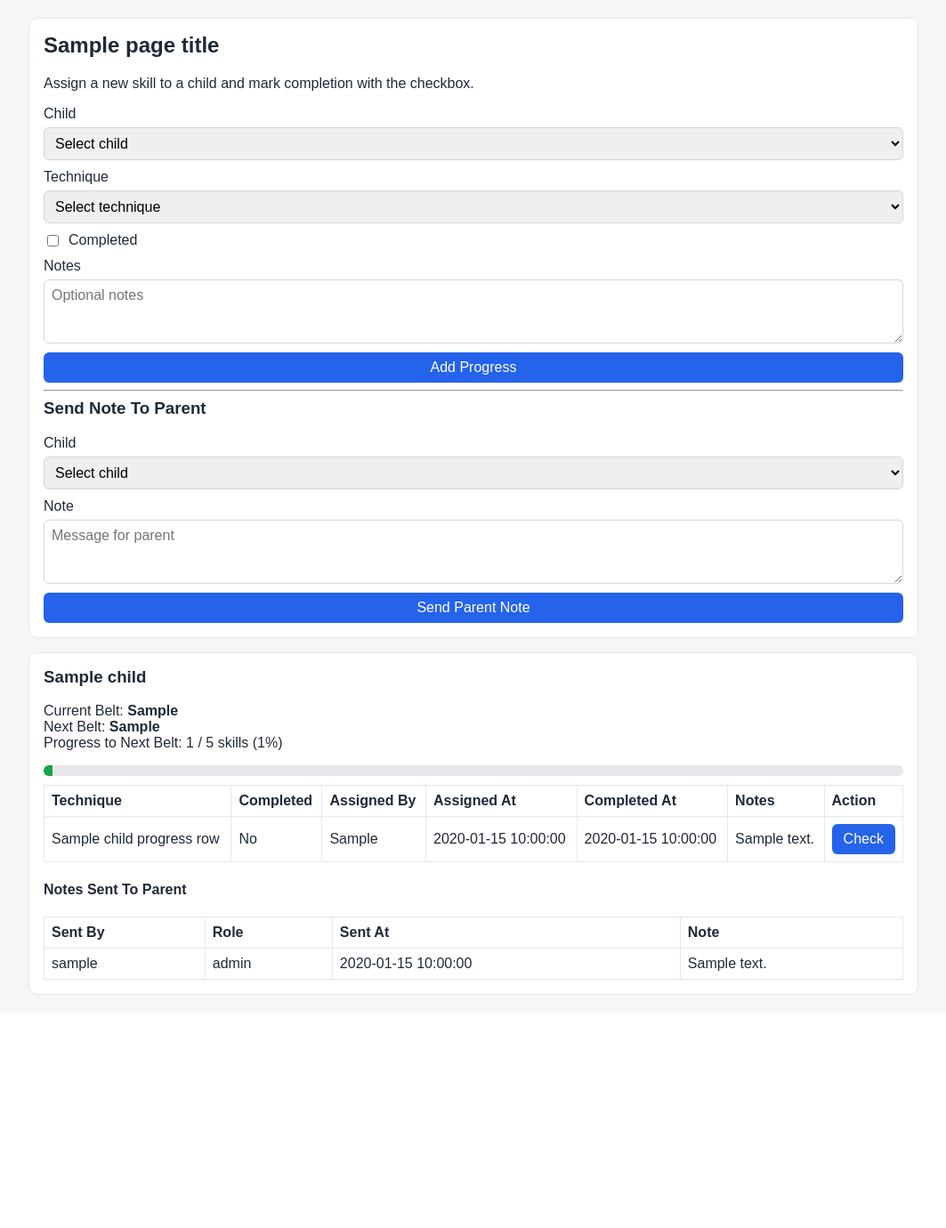
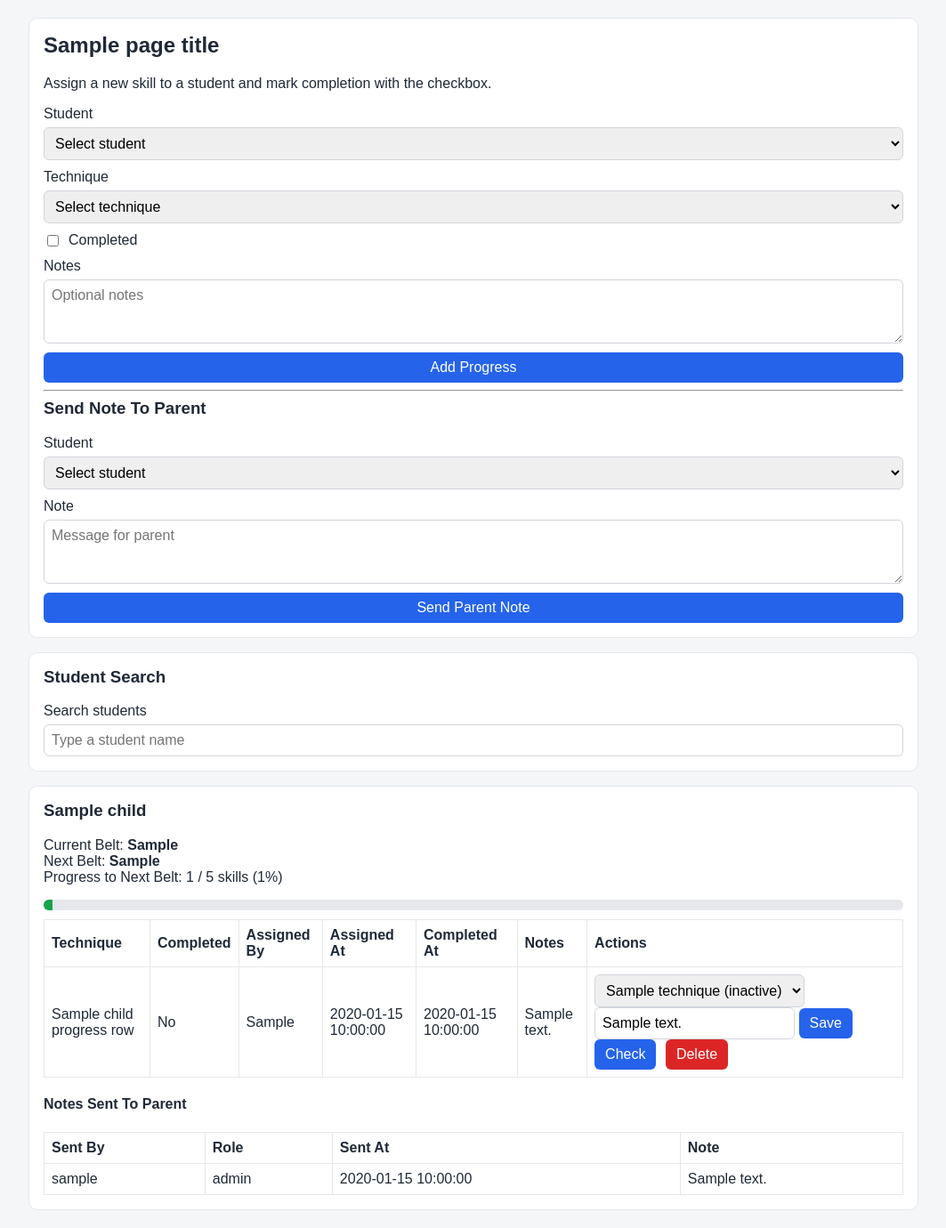
Before and after one commit to justinhoang710/SE-Project, a Flask app: template templates/progress_screen.html in a window 1280 px wide. Shown: the part 49-1429 px from the top of the page at 89% size, without its empty margins (108-1171 px from the left). Before the commit the page ends 1167 px from the top, so only its background shows below. Run offline with Flask 3, Linux system fonts and the light colour scheme; the template is opened without the code that fills it: most values are stand-ins (such as "Sample title", 1, 10 or a date in 2020).

Commit message:
updated editing techniques

```diff
--- a/app.py
+++ b/app.py
@@ -97,6 +97,7 @@ def _fetch_child_progress_rows(cur, child_ids):
         SELECT
             csp.id,
             csp.child_id,
+            csp.technique_id,
             csp.completed,
             csp.assigned_at,
             csp.completed_at,
@@ -302,7 +303,7 @@ def register():
             return render_template("register.html")
 
         if role == "parent" and not child_name:
-            flash("Parent registration requires a child name.", "error")
+            flash("Parent registration requires a student name.", "error")
             return render_template("register.html")
 
         db = get_db()
@@ -562,7 +563,7 @@ def request_callout():
 
 
 def _staff_progress_screen(page_title):
-    # Shared employee/manager child-progress entry and listing screen.
+    # Shared employee/manager student-progress entry and listing screen.
     db = get_db()
     cur = db.cursor(dictionary=True)
 
@@ -576,7 +577,7 @@ def _staff_progress_screen(page_title):
             cur.execute("SELECT id FROM children WHERE id = %s", (child_id,))
             child = cur.fetchone()
             if not child or not parent_note:
-                flash("Please choose a valid child and write a note.", "error")
+                flash("Please choose a valid student and write a note.", "error")
                 cur.close()
                 return redirect(request.path)
 
@@ -602,7 +603,7 @@ def _staff_progress_screen(page_title):
             technique = cur.fetchone()
 
             if not child or not technique:
-                flash("Please choose a valid child and active technique.", "error")
+                flash("Please choose a valid student and active technique.", "error")
                 cur.close()
                 return redirect(request.path)
 
@@ -620,8 +621,9 @@ def _staff_progress_screen(page_title):
 
     cur.execute("SELECT id, child_name FROM children ORDER BY child_name")
     children = cur.fetchall()
-    cur.execute("SELECT id, technique_name FROM techniques WHERE is_active = 1 ORDER BY technique_name")
-    techniques = cur.fetchall()
+    cur.execute("SELECT id, technique_name, is_active FROM techniques ORDER BY technique_name")
+    all_techniques = cur.fetchall()
+    techniques = [t for t in all_techniques if t["is_active"]]
     child_summary = _fetch_child_progress_summary(cur)
     child_progress_rows = _fetch_child_progress_rows(cur, [c["id"] for c in child_summary])
     child_parent_notes = _fetch_parent_notes_rows(cur, [c["id"] for c in child_summary])
@@ -631,6 +633,7 @@ def _staff_progress_screen(page_title):
         page_title=page_title,
         children=children,
         techniques=techniques,
+        all_techniques=all_techniques,
         child_summary=child_summary,
         child_progress_rows=child_progress_rows,
         child_parent_notes=child_parent_notes,
@@ -864,7 +867,7 @@ def manager_schedule():
 @role_required("manager")
 def manager_progress():
     # Reuse shared progress page with manager-specific title text.
-    return _staff_progress_screen("Child Progress Screen (Manager)")
+    return _staff_progress_screen("Student Progress Screen (Manager)")
 
 
 @app.route("/techniques", methods=["GET", "POST"])
@@ -1021,6 +1024,66 @@ def toggle_progress(progress_id):
     return redirect(request.referrer or url_for("dashboard"))
 
 
+@app.route("/progress/<int:progress_id>/edit", methods=["POST"])
+@login_required
+@role_required("employee", "manager")
+def edit_progress(progress_id):
+    # Update technique and notes for an assigned student progress row.
+    db = get_db()
+    cur = db.cursor(dictionary=True)
+    technique_id = request.form.get("technique_id", type=int)
+    notes = request.form.get("notes", "").strip()
+
+    if not technique_id:
+        cur.close()
+        flash("Technique is required.", "error")
+        return redirect(request.referrer or url_for("dashboard"))
+
+    cur.execute("SELECT id FROM techniques WHERE id = %s", (technique_id,))
+    technique = cur.fetchone()
+    if not technique:
+        cur.close()
+        flash("Technique not found.", "error")
+        return redirect(request.referrer or url_for("dashboard"))
+
+    cur.execute(
+        """
+        UPDATE child_skill_progress
+        SET technique_id = %s, notes = %s
+        WHERE id = %s
+        """,
+        (technique_id, notes or None, progress_id),
+    )
+    if cur.rowcount == 0:
+        cur.close()
+        flash("Progress item not found.", "error")
+        return redirect(request.referrer or url_for("dashboard"))
+
+    db.commit()
+    cur.close()
+    flash("Progress row updated.", "success")
+    return redirect(request.referrer or url_for("dashboard"))
+
+
+@app.route("/progress/<int:progress_id>/delete", methods=["POST"])
+@login_required
+@role_required("employee", "manager")
+def delete_progress(progress_id):
+    # Remove an assigned student progress row.
+    db = get_db()
+    cur = db.cursor(dictionary=True)
+    cur.execute("DELETE FROM child_skill_progress WHERE id = %s", (progress_id,))
+    if cur.rowcount == 0:
+        cur.close()
+        flash("Progress item not found.", "error")
+        return redirect(request.referrer or url_for("dashboard"))
+
+    db.commit()
+    cur.close()
+    flash("Progress row deleted.", "success")
+    return redirect(request.referrer or url_for("dashboard"))
+
+
 @app.route("/manager/requests/<int:request_id>/<action>", methods=["POST"])
 @login_required
 @role_required("manager")
--- a/templates/manager_dashboard.html
+++ b/templates/manager_dashboard.html
@@ -4,7 +4,7 @@
   <h2>Manager Dashboard</h2>
   <div class="actions">
     <a class="button" href="{{ url_for('manager_schedule') }}">Schedule for Manager</a>
-    <a class="button" href="{{ url_for('manager_progress') }}">Child Progress</a>
+    <a class="button" href="{{ url_for('manager_progress') }}">Student Progress</a>
     <a class="button" href="{{ url_for('techniques') }}">Edit Technique List</a>
   </div>
 </section>
--- a/templates/parent_dashboard.html
+++ b/templates/parent_dashboard.html
@@ -2,7 +2,7 @@
 {% block content %}
 <section class="card">
   <h2>Parent Dashboard</h2>
-  <p>View the academy schedule, notes from staff, and your child's skill progress.</p>
+  <p>View the academy schedule, notes from staff, and your student's skill progress.</p>
 </section>
 
 <section class="card">
@@ -92,6 +92,6 @@
     </table>
   </section>
 {% else %}
-  <section class="card"><p>No children linked to this account.</p></section>
+  <section class="card"><p>No students linked to this account.</p></section>
 {% endfor %}
 {% endblock %}
--- a/templates/progress_screen.html
+++ b/templates/progress_screen.html
@@ -2,12 +2,12 @@
 {% block content %}
 <section class="card">
   <h2>{{ page_title }}</h2>
-  <p>Assign a new skill to a child and mark completion with the checkbox.</p>
+  <p>Assign a new skill to a student and mark completion with the checkbox.</p>
   <form method="post">
     <input type="hidden" name="action" value="add_progress" />
-    <label>Child
+    <label>Student
       <select name="child_id" required>
-        <option value="">Select child</option>
+        <option value="">Select student</option>
         {% for child in children %}
           <option value="{{ child.id }}">{{ child.child_name }}</option>
         {% endfor %}
@@ -39,9 +39,9 @@
   <h3>Send Note To Parent</h3>
   <form method="post">
     <input type="hidden" name="action" value="send_parent_note" />
-    <label>Child
+    <label>Student
       <select name="child_id" required>
-        <option value="">Select child</option>
+        <option value="">Select student</option>
         {% for child in children %}
           <option value="{{ child.id }}">{{ child.child_name }}</option>
         {% endfor %}
@@ -54,8 +54,16 @@
   </form>
 </section>
 
+<section class="card">
+  <h3>Student Search</h3>
+  <label>
+    Search students
+    <input type="search" id="student-search" placeholder="Type a student name" />
+  </label>
+</section>
+
 {% for child in child_summary %}
-  <section class="card">
+  <section class="card student-card" data-student-name="{{ child.child_name|lower }}">
     <h3>{{ child.child_name }}</h3>
     <p>
       Current Belt: <strong>{{ child.current_belt }}</strong><br />
@@ -69,7 +77,7 @@
       <div class="progress-fill" style="width: {{ child.belt_progress_percent|int }}%;"></div>
     </div>
     <table>
-      <tr><th>Technique</th><th>Completed</th><th>Assigned By</th><th>Assigned At</th><th>Completed At</th><th>Notes</th><th>Action</th></tr>
+      <tr><th>Technique</th><th>Completed</th><th>Assigned By</th><th>Assigned At</th><th>Completed At</th><th>Notes</th><th>Actions</th></tr>
       {% for row in child_progress_rows[child.id] %}
         <tr>
           <td>{{ row.technique_name }}</td>
@@ -79,8 +87,22 @@
           <td>{{ row.completed_at or '-' }}</td>
           <td>{{ row.notes or '-' }}</td>
           <td>
-            <form method="post" action="{{ url_for('toggle_progress', progress_id=row.id) }}">
+            <form class="inline" method="post" action="{{ url_for('edit_progress', progress_id=row.id) }}">
+              <select name="technique_id" required>
+                {% for t in all_techniques %}
+                  <option value="{{ t.id }}" {% if t.id == row.technique_id %}selected{% endif %}>
+                    {{ t.technique_name }}{% if not t.is_active %} (inactive){% endif %}
+                  </option>
+                {% endfor %}
+              </select>
+              <input type="text" name="notes" value="{{ row.notes or '' }}" placeholder="Update notes" />
+              <button type="submit">Save</button>
+            </form>
+            <form class="inline" method="post" action="{{ url_for('toggle_progress', progress_id=row.id) }}">
               <button type="submit">{{ 'Uncheck' if row.completed else 'Check' }}</button>
+            </form>
+            <form class="inline" method="post" action="{{ url_for('delete_progress', progress_id=row.id) }}">
+              <button type="submit" class="danger">Delete</button>
             </form>
           </td>
         </tr>
@@ -105,6 +127,19 @@
     </table>
   </section>
 {% else %}
-  <section class="card"><p>No children found.</p></section>
+  <section class="card"><p>No students found.</p></section>
 {% endfor %}
+
+<script>
+  const studentSearch = document.getElementById('student-search');
+  const studentCards = document.querySelectorAll('.student-card');
+
+  studentSearch?.addEventListener('input', () => {
+    const query = studentSearch.value.trim().toLowerCase();
+    studentCards.forEach((card) => {
+      const name = card.dataset.studentName || '';
+      card.style.display = !query || name.includes(query) ? '' : 'none';
+    });
+  });
+</script>
 {% endblock %}
```
